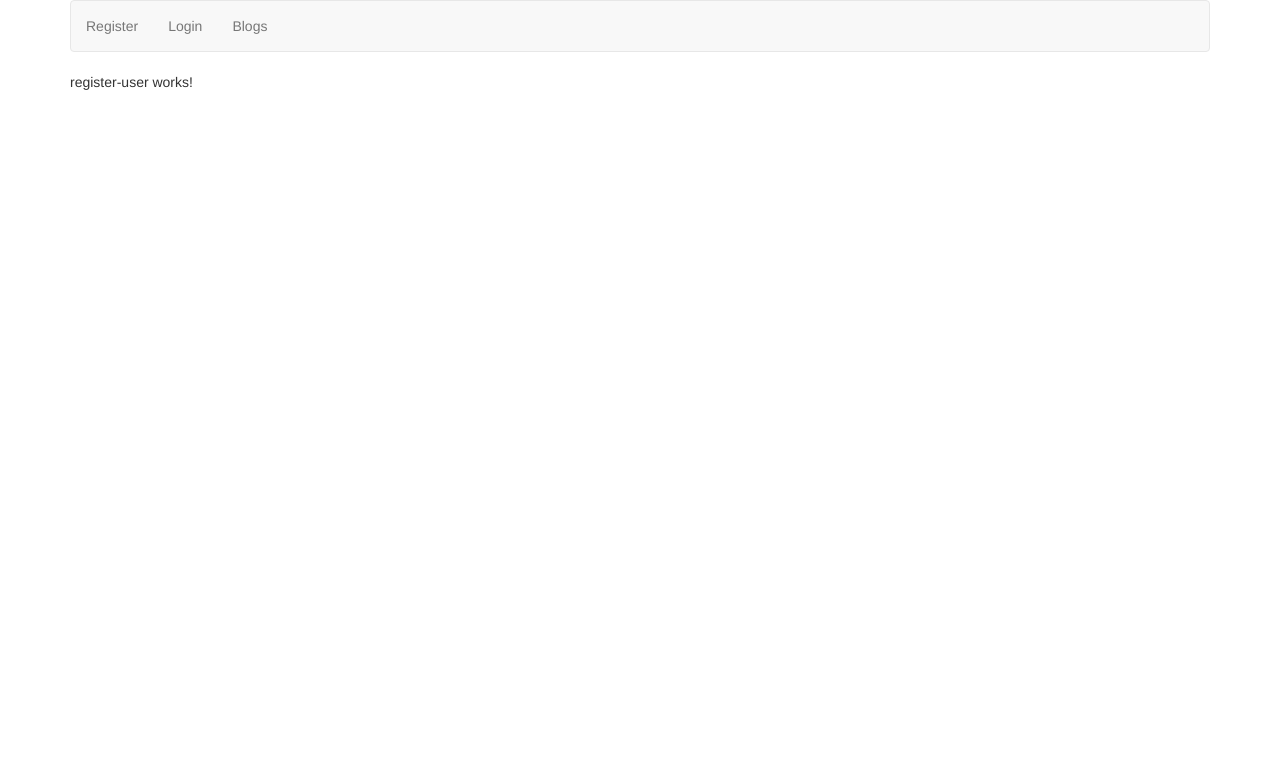
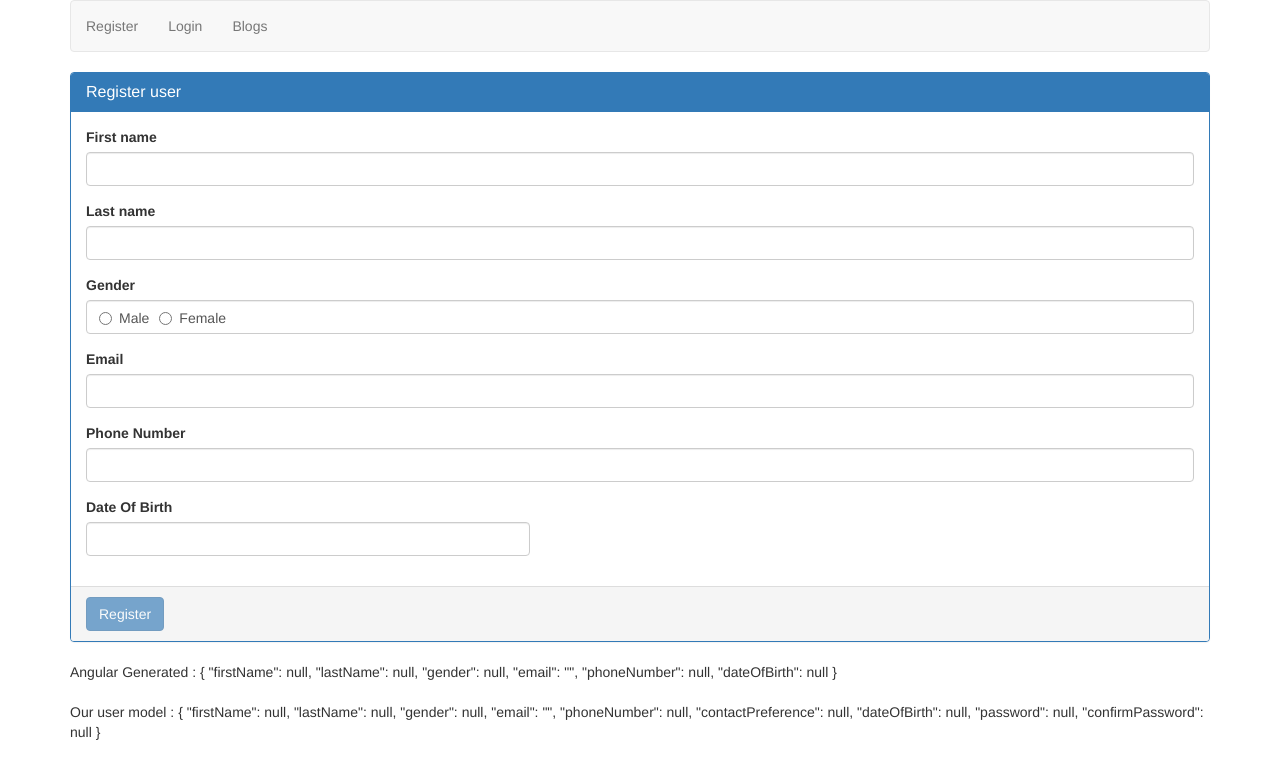
Before and after one commit to tharun-d/Mean, an Angular app: page /register in a window 1280 px wide. Shown: the top 776 px of the page. Built offline with nearby package versions, Linux system fonts and the light colour scheme.

Commit message:
Register Page

```diff
--- a/src/app/api.service.ts
+++ b/src/app/api.service.ts
@@ -1,8 +1,18 @@
 import { Injectable } from '@angular/core';
+import { RegisterUser } from './models/registeruser.model';
+import { LoginUser } from './models/loginuser.model';
 
 @Injectable()
 export class ApiService {
+  public loggedUser: LoginUser;
+  public userName: string;
 
-  constructor() { }
+getRegisteredUser(email: string): LoginUser {
+    return this.loggedUser;
+}
+saveUser(employee: RegisterUser) {
+  // this.listEmployees.push(employee);
+}
+
 
 }
--- /dev/null
+++ b/src/app/models/loginuser.model.ts
@@ -0,0 +1,4 @@
+export class LoginUser {
+  firstName: string;
+  email: string;
+}
--- a/src/app/models/user.model.ts
+++ b/src/app/models/registeruser.model.ts
@@ -1,4 +1,4 @@
-export class User {
+export class RegisterUser {
   firstName: string;
   lastName: string;
   gender: string;
--- a/src/app/register-user/register-user.component.html
+++ b/src/app/register-user/register-user.component.html
@@ -1,3 +1,65 @@
-<p>
-  register-user works!
-</p>
+<form #userForm="ngForm" (ngSubmit)="saveUser()">
+  <div class="panel panel-primary">
+    <div class="panel-heading">
+      <h3 class="panel-title">Register user</h3>
+    </div>
+    <div class="panel-body">
+
+      <div class="form-group" [class.has-error]="firstName.invalid && firstName.touched" [class.has-success]="firstName.valid">
+        <label for="firstName" class="control-label">First name</label>
+        <input type="text" required id="firstName" [(ngModel)]="user.firstName" name="firstName" class="form-control" #firstName="ngModel">
+        <span class="help-block" *ngIf="firstName.invalid && firstName.touched">First name is required</span>
+      </div>
+
+      <div class="form-group" [class.has-error]="lastName.invalid && lastName.touched" [class.has-success]="lastName.valid">
+        <label for="lastName" class="control-label">Last name</label>
+        <input type="text" required id="lastName" [(ngModel)]="user.lastName" name="lastName" class="form-control" #lastName="ngModel">
+        <span class="help-block" *ngIf="lastName.invalid && lastName.touched">Last name is required</span>
+      </div>
+
+      <div class="form-group" [class.has-error]="gender.invalid && gender.touched" [class.has-success]="gender.valid">
+        <label class="control-label">Gender</label>
+        <div class="form-control">
+          <label class="radio-inline">
+              <input type="radio" required value="male" name="gender" [(ngModel)]="user.gender" #gender="ngModel">
+              Male
+          </label>
+          <label class="radio-inline">
+              <input type="radio" required value="female" name="gender" [(ngModel)]="user.gender" #gender="ngModel">
+              Female
+          </label>
+        </div>
+        <span class="help-block" *ngIf="gender.invalid && gender.touched">Gender is required</span>
+      </div>
+
+      <div class="form-group" [class.has-error]="email.invalid && email.touched">
+        <label for="email" class="control-label">Email</label>
+        <input type="text" required [email]="!user.email==''" id="email" [(ngModel)]="user.email" name="email" class="form-control" #email="ngModel">
+        <span class="help-block" *ngIf="email.errors?.required && email.touched">Email is required</span>
+        <span class="help-block" *ngIf="email.errors?.email">Email is not valid</span>
+      </div>
+
+      <div class="form-group" [class.has-error]="phone.invalid && phone.touched">
+        <label for="phoneNumber" class="control-label">Phone Number</label>
+        <input type="text" id="phoneNumber" required [(ngModel)]="user.phoneNumber" name="phoneNumber" class="form-control" #phone="ngModel">
+        <span class="help-block" *ngIf="phone.invalid && phone.touched">Phone Number is required</span>
+      </div>
+
+      <div class="row">
+        <div class="form-group col-md-5">
+            <label for="dateOfBirth">Date Of Birth</label>
+            <input type="text" bsDatepicker [bsConfig]="datePickerConfig" placement="right" id="dateOfBirth" [(ngModel)]="user.dateOfBirth" name="dateOfBirth" class="form-control">
+        </div>
+      </div>
+
+    </div>
+    <div class="panel-footer">
+      <button type="submit" [disabled]="userForm.invalid" class="btn btn-primary">Register</button>
+    </div>
+  </div>
+</form>
+
+Angular Generated : {{userForm.value | json}}
+<br/>
+<br/>
+Our user model : {{ user | json }}
--- a/src/app/register-user/register-user.component.ts
+++ b/src/app/register-user/register-user.component.ts
@@ -1,4 +1,8 @@
 import { Component, OnInit } from '@angular/core';
+import { RegisterUser } from '../models/registeruser.model';
+import { ApiService } from '../api.service';
+import { BsDatepickerConfig } from 'ngx-bootstrap/datepicker';
+import { Router } from '@angular/router';
 
 @Component({
   selector: 'app-register-user',
@@ -6,10 +10,32 @@ import { Component, OnInit } from '@angular/core';
   styleUrls: ['./register-user.component.css']
 })
 export class RegisterUserComponent implements OnInit {
-
-  constructor() { }
+  user: RegisterUser = {
+    firstName: null,
+    lastName: null,
+    gender: null,
+    email: '',
+    phoneNumber: null,
+    contactPreference: null,
+    dateOfBirth: null,
+    password: null,
+    confirmPassword: null
+    };
+    datePickerConfig: Partial<BsDatepickerConfig>; // change theme
+    constructor(private _apiService: ApiService, private _router: Router) {
+      this.datePickerConfig = Object.assign({},
+        {
+          containerClass: 'theme-dark-blue',
+          showWeekNumbers: false
+        }
+      );
+     }
 
   ngOnInit() {
   }
+  saveUser(): void {
+    this._apiService.saveUser(this.user);
+    this._router.navigate(['login']);
+  }
 
 }
```
Also changed, not shown: .angular-cli.json.
